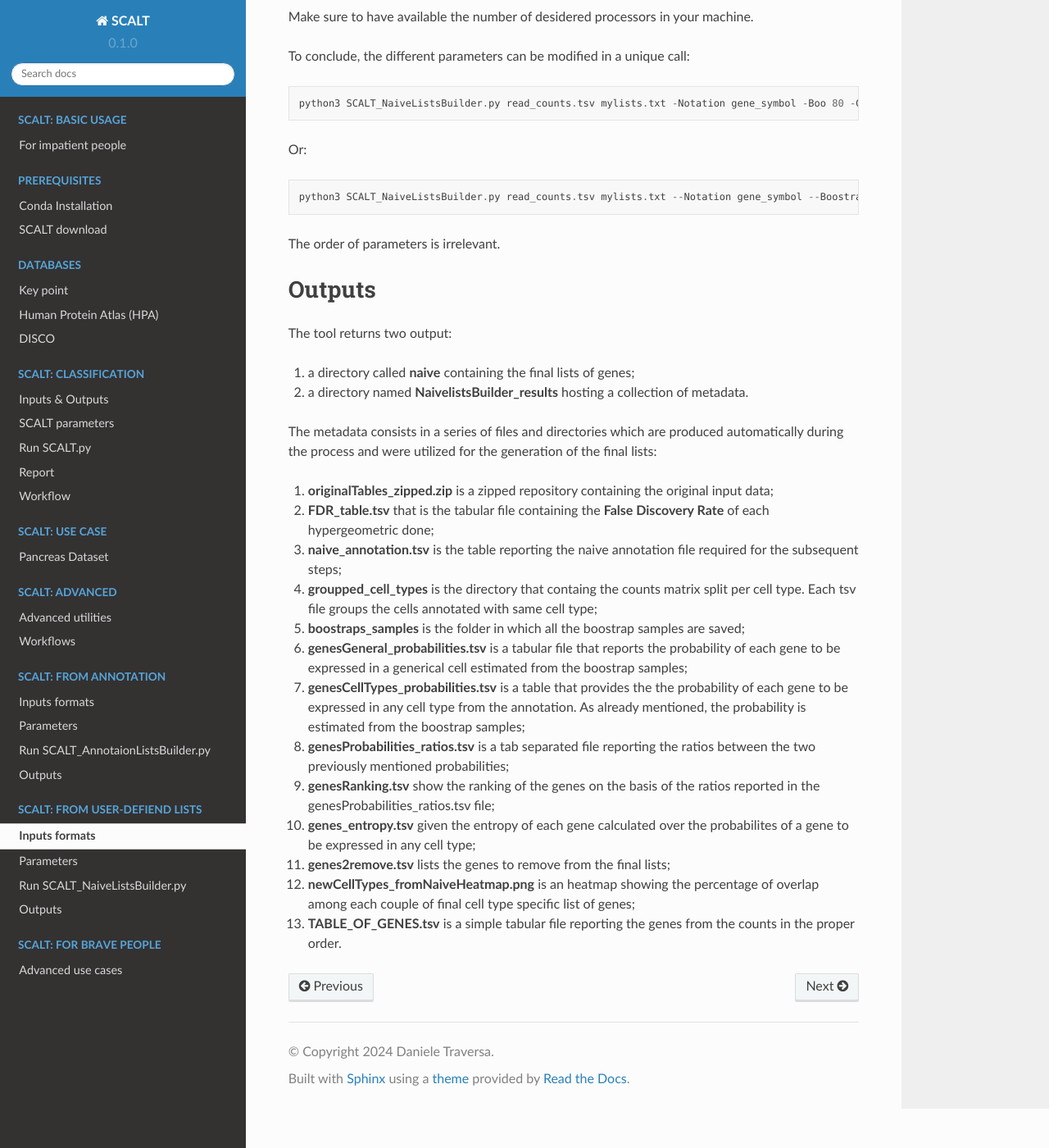
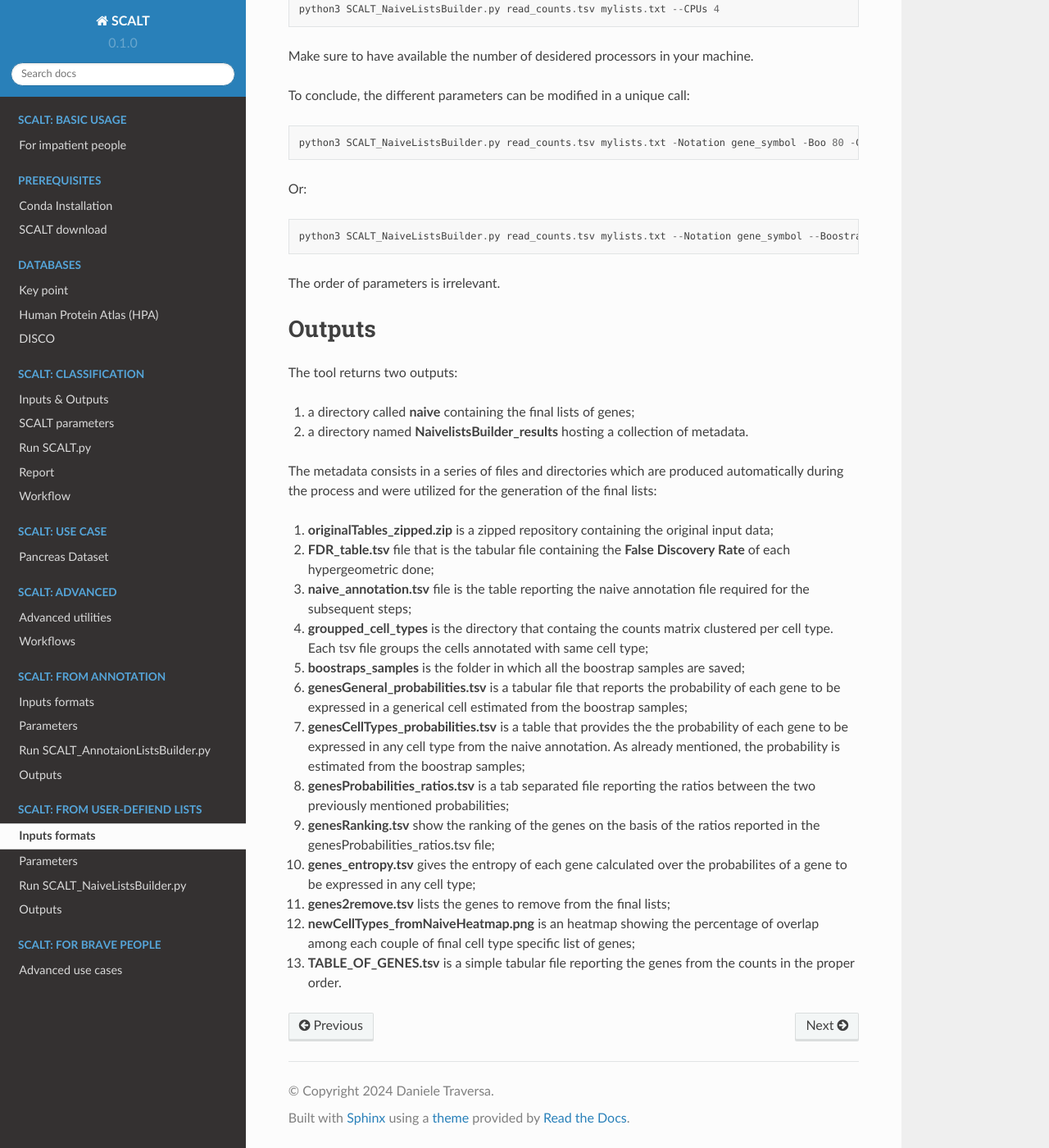
Before and after one commit to danitrave/CapitalCitiesGame, a Sphinx documentation site: the page built from docs/source/naiveListsBuilder.rst, in a window 1280 px wide and 1400 px high, scrolled down 3226 px. Shown: the whole window at 82% size. Built offline with Sphinx 7.4.7 and the Read the Docs theme 2.0.0, drawn with Linux system fonts in a browser that asks for light colours; some of the changed text lies outside the part shown.

Commit message:
Update naiveListsBuilder.rst

```diff
--- a/docs/source/naiveListsBuilder.rst
+++ b/docs/source/naiveListsBuilder.rst
@@ -61,7 +63,7 @@
 Run SCALT_NaiveListsBuilder.py
 ==================================
 
-SCALT_NaiveListsBuilder.py is quite straightforward sine it requires just the counts table as postional input.
+SCALT_NaiveListsBuilder.py is quite straightforward sine it requires the counts table and the text file as inputs.
 
 Leaving default parameters, the basic comand appears as follows:
 
@@ -150,7 +152,7 @@
 Outputs
 =======
 
-The tool returns two output:
+The tool returns two outputs:
 
 1. a directory called **naive** containing the final lists of genes;
 2. a directory named **NaivelistsBuilder_results** hosting a collection of metadata.
@@ -158,15 +160,15 @@
 The metadata consists in a series of files and directories which are produced automatically during the process and were utilized for the generation of the final lists:
 
 1. **originalTables_zipped.zip** is a zipped repository containing the original input data;
-2. **FDR_table.tsv** that is the tabular file containing the **False Discovery Rate** of each hypergeometric done;
-3. **naive_annotation.tsv** is the table reporting the naive annotation file required for the subsequent steps;
-4. **groupped_cell_types** is the directory that containg the counts matrix split per cell type. Each tsv file groups the cells annotated with same cell type;
+2. **FDR_table.tsv** file that is the tabular file containing the **False Discovery Rate** of each hypergeometric done;
+3. **naive_annotation.tsv** file is the table reporting the naive annotation file required for the subsequent steps;
+4. **groupped_cell_types** is the directory that containg the counts matrix clustered per cell type. Each tsv file groups the cells annotated with same cell type;
 5. **boostraps_samples** is the folder in which all the boostrap samples are saved;
 6. **genesGeneral_probabilities.tsv** is a tabular file that reports the probability of each gene to be expressed in a generical cell estimated from the boostrap samples;
-7. **genesCellTypes_probabilities.tsv** is a table that provides the the probability of each gene to be expressed in any cell type from the annotation. As already mentioned, the probability is estimated from the boostrap samples;
+7. **genesCellTypes_probabilities.tsv** is a table that provides the the probability of each gene to be expressed in any cell type from the naive annotation. As already mentioned, the probability is estimated from the boostrap samples;
 8. **genesProbabilities_ratios.tsv** is a tab separated file reporting the ratios between the two previously mentioned probabilities;
 9. **genesRanking.tsv** show the ranking of the genes on the basis of the ratios reported in the genesProbabilities_ratios.tsv file;
-10. **genes_entropy.tsv** given the entropy of each gene calculated over the probabilites of a gene to be expressed in any cell type;
+10. **genes_entropy.tsv** gives the entropy of each gene calculated over the probabilites of a gene to be expressed in any cell type;
 11. **genes2remove.tsv** lists the genes to remove from the final lists;
 12. **newCellTypes_fromNaiveHeatmap.png** is an heatmap showing the percentage of overlap among each couple of final cell type specific list of genes;
 13. **TABLE_OF_GENES.tsv** is a simple tabular file reporting the genes from the counts in the proper order.
```
Also changed, not shown: other parts of docs/source/naiveListsBuilder.rst (+7 -5 lines).
